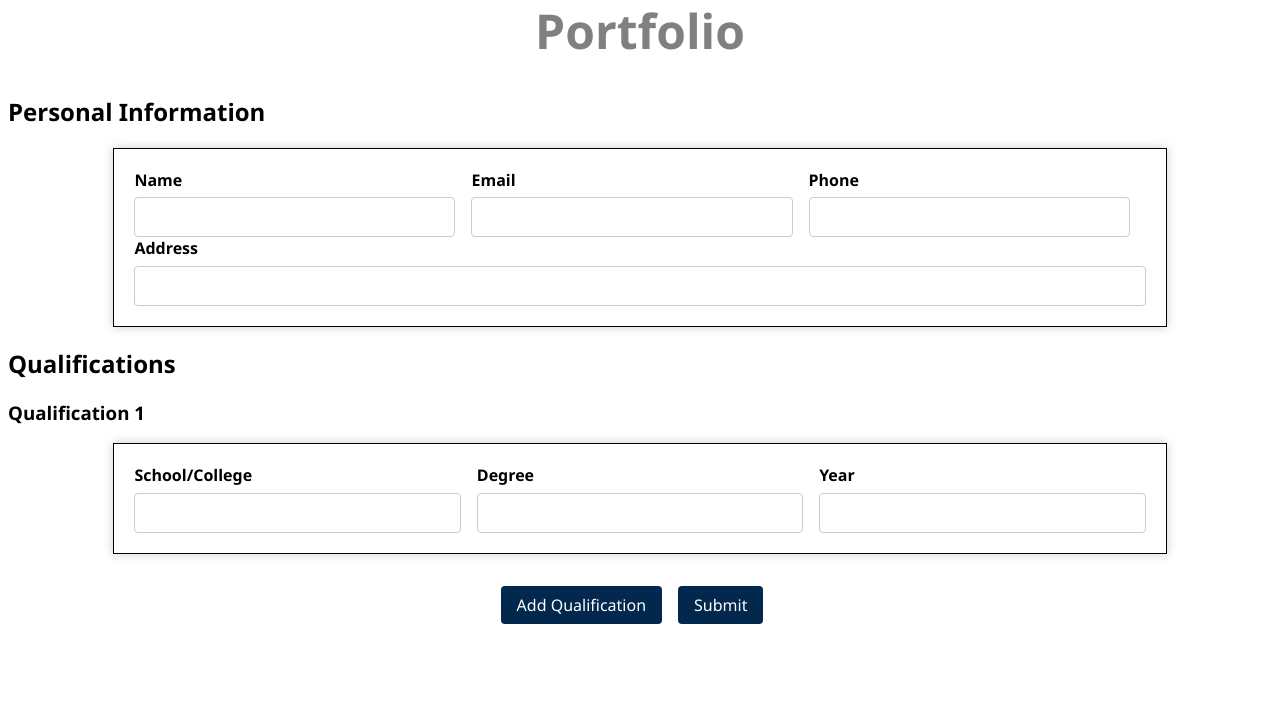
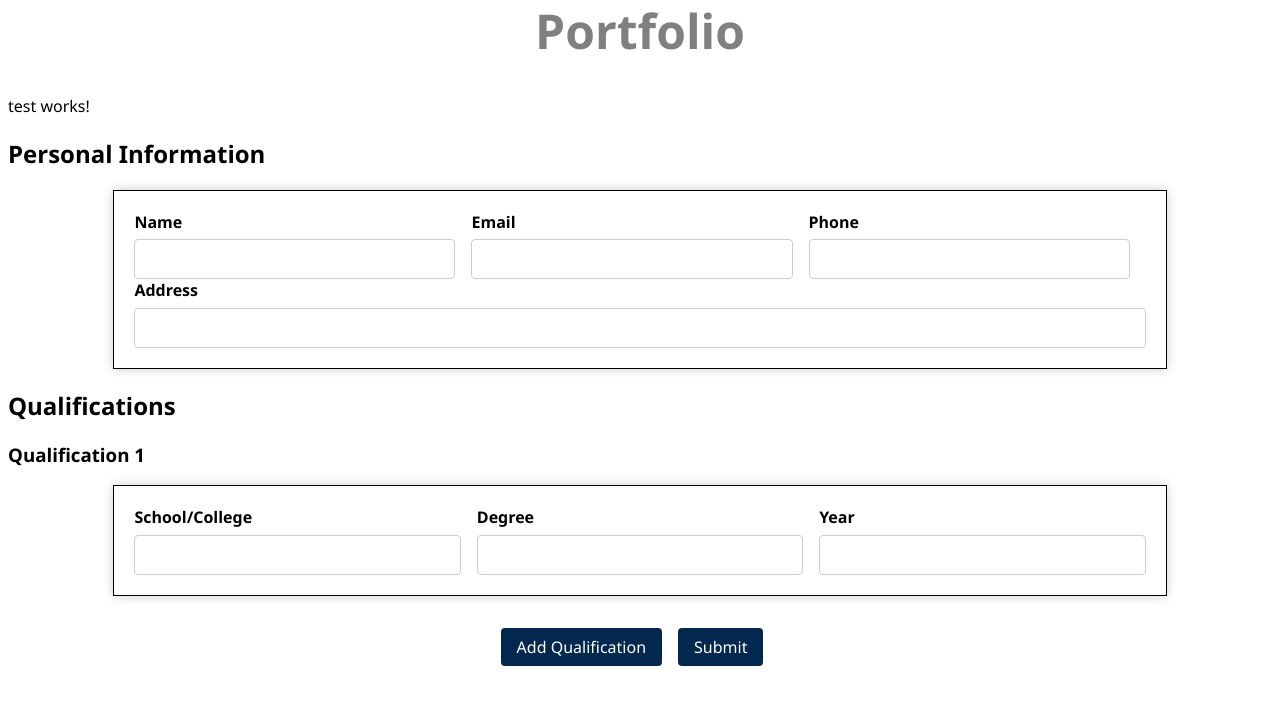
Before and after one commit to darlenewagner/miniPortfolio, an Angular app: page / in a window 1280 px wide. Shown: the top 704 px of the page. Built offline with nearby package versions, Linux system fonts and the light colour scheme.

Commit message:
Learning ngOnChanges.

```diff
--- a/src/app/app.html
+++ b/src/app/app.html
@@ -1,4 +1,5 @@
 <h1 *ngIf="showHeading">Portfolio</h1>
+<app-test [inputValue]="inputValue"></app-test>
 <ng-container *ngIf="!submitted; else preview">
   <h2>Personal Information</h2>
   <form>
--- a/src/app/app.ts
+++ b/src/app/app.ts
@@ -1,12 +1,12 @@
-import { Component, signal, ViewChild } from '@angular/core';
+import { Component, signal, ViewChild, Input, OnChanges, SimpleChanges} from '@angular/core';
 import { CommonModule } from '@angular/common';
 import { RouterOutlet } from '@angular/router';
 import { FormsModule } from '@angular/forms';
-//import { test } from './';
+import { Test } from './test/test';
 
 @Component({
   selector: 'app-root',
-  imports: [CommonModule, RouterOutlet, FormsModule],
+  imports: [CommonModule, RouterOutlet, FormsModule, Test],
   templateUrl: './app.html',
   styleUrl: './app.css'
 })
@@ -15,13 +15,13 @@
 
   inputValue: string = 'Initial Value';
 
-  ngOnInit(): void {
-    console.log("Calling from the ngOnInit hook...");
- }
+//  ngOnInit(): void {
+//    console.log("Calling from the ngOnInit hook...");
+// }
 
-    constructor(){
-      console.log("Calling from the constructor...");
-    }
+//    constructor(){
+//      console.log("Calling from the constructor - ", this.inputValue);
+//    }
 
   protected readonly title = signal('miniPortfolio');
    nm = '';
--- /dev/null
+++ b/src/app/test/test.html
@@ -0,0 +1 @@
+<p>test works!</p>
--- /dev/null
+++ b/src/app/test/test.ts
@@ -0,0 +1,16 @@
+import { Component, Input, OnChanges, SimpleChanges } from '@angular/core';
+
+@Component({
+  selector: 'app-test',
+  imports: [],
+  templateUrl: './test.html',
+  styleUrl: './test.css',
+})
+export class Test implements OnChanges{
+  @Input() inputValue: string = '';
+   ngOnChanges(changes: SimpleChanges): void{
+     console.log("Calling from the ngOnChanges hook...");
+     console.log(changes);
+   }
+
+}
```
Also changed, not shown: src/app/test/test.css (added).
